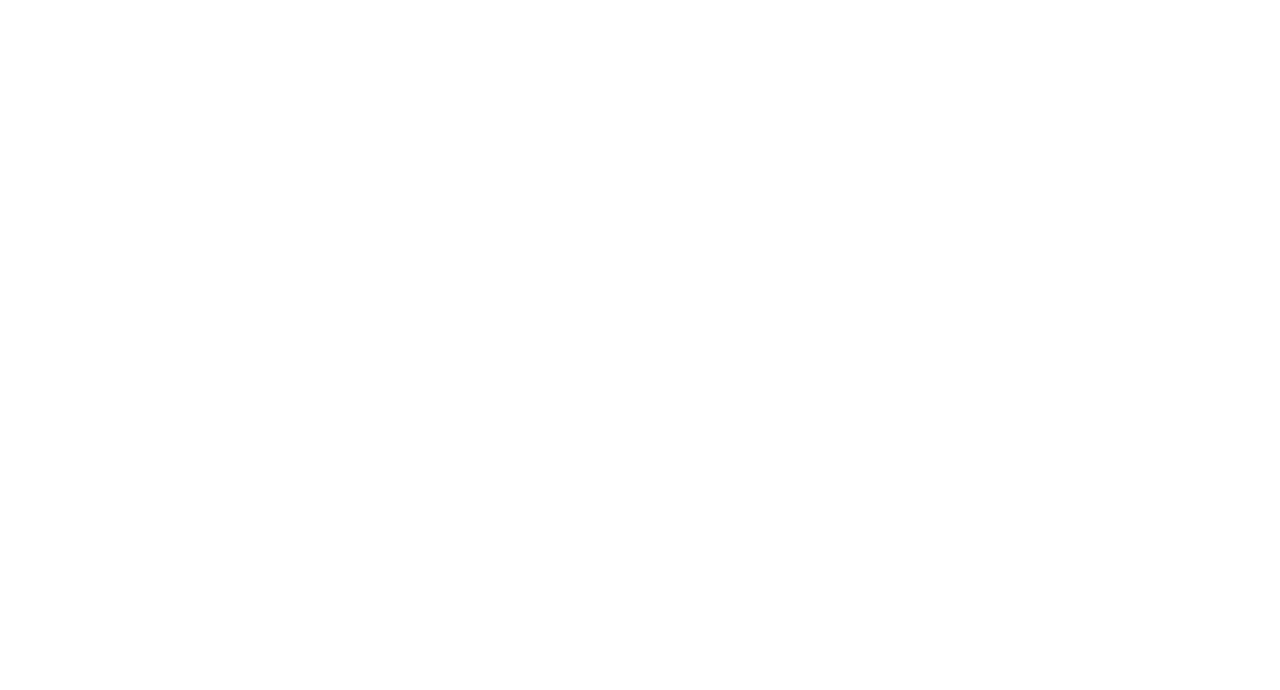
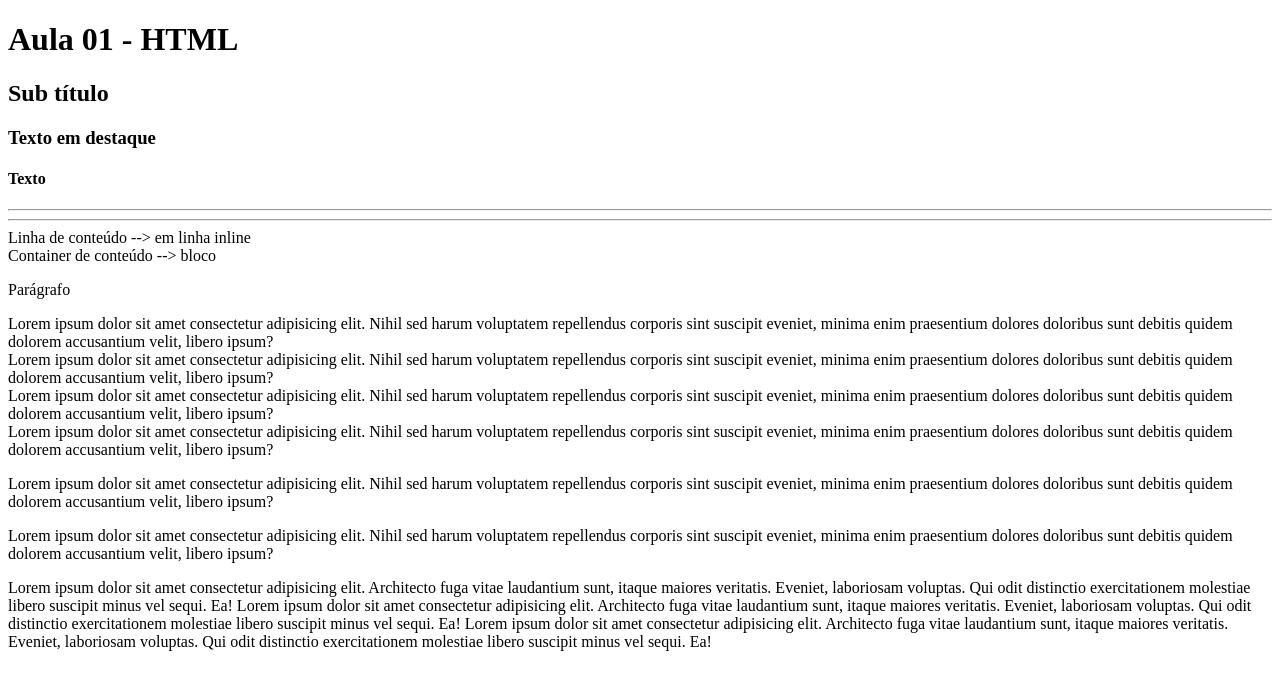
Before and after one commit to cristijung/HTML-CSS-Js-VS17, a plain HTML site: page HTML-CSS/Aula01/index.html in a window 1280 px wide. Drawn offline with Linux system fonts and the light colour scheme.

Commit message:
aula 01 - tags básicas

```diff
--- a/HTML-CSS/Aula01/index.html
+++ b/HTML-CSS/Aula01/index.html
@@ -1 +1,30 @@
-<!-- arquivo inicial -->
+<!DOCTYPE html>
+<html lang="pt-br">
+<head>
+    <meta charset="UTF-8"/>
+    <meta name="viewport" content="width=device-width, initial-scale=1.0"/>
+    <title>Aula 01</title>
+</head>
+    <h1>Aula 01 - HTML</h1>
+    <h2>Sub título</h2>
+    <h3>Texto em destaque</h3>
+    <h4>Texto</h4>
+    <hr/>
+    <!-- opção mais antiga -->
+    <hr></hr>
+    <span>Linha de conteúdo --> em linha inline</span>
+    <div>Container de conteúdo --> bloco</div>
+    <p>Parágrafo</p>
+    <div>Lorem ipsum dolor sit amet consectetur adipisicing elit. Nihil sed harum voluptatem repellendus corporis sint suscipit eveniet, minima enim praesentium dolores doloribus sunt debitis quidem dolorem accusantium velit, libero ipsum?</div>
+    <div>Lorem ipsum dolor sit amet consectetur adipisicing elit. Nihil sed harum voluptatem repellendus corporis sint suscipit eveniet, minima enim praesentium dolores doloribus sunt debitis quidem dolorem accusantium velit, libero ipsum?</div>
+    <div>Lorem ipsum dolor sit amet consectetur adipisicing elit. Nihil sed harum voluptatem repellendus corporis sint suscipit eveniet, minima enim praesentium dolores doloribus sunt debitis quidem dolorem accusantium velit, libero ipsum?</div>
+    <div>Lorem ipsum dolor sit amet consectetur adipisicing elit. Nihil sed harum voluptatem repellendus corporis sint suscipit eveniet, minima enim praesentium dolores doloribus sunt debitis quidem dolorem accusantium velit, libero ipsum?</div>
+    <p>Lorem ipsum dolor sit amet consectetur adipisicing elit. Nihil sed harum voluptatem repellendus corporis sint suscipit eveniet, minima enim praesentium dolores doloribus sunt debitis quidem dolorem accusantium velit, libero ipsum?</p>
+    <p>Lorem ipsum dolor sit amet consectetur adipisicing elit. Nihil sed harum voluptatem repellendus corporis sint suscipit eveniet, minima enim praesentium dolores doloribus sunt debitis quidem dolorem accusantium velit, libero ipsum?</p>
+    <span>Lorem ipsum dolor sit amet consectetur adipisicing elit. Architecto fuga vitae laudantium sunt, itaque maiores veritatis. Eveniet, laboriosam voluptas. Qui odit distinctio exercitationem molestiae libero suscipit minus vel sequi. Ea!</span>
+    <span>Lorem ipsum dolor sit amet consectetur adipisicing elit. Architecto fuga vitae laudantium sunt, itaque maiores veritatis. Eveniet, laboriosam voluptas. Qui odit distinctio exercitationem molestiae libero suscipit minus vel sequi. Ea!</span>
+    <span>Lorem ipsum dolor sit amet consectetur adipisicing elit. Architecto fuga vitae laudantium sunt, itaque maiores veritatis.<br/> Eveniet, laboriosam voluptas. Qui odit distinctio exercitationem molestiae libero suscipit minus vel sequi. Ea!</span>
+<br/>
+
+</body>
+</html>
```
